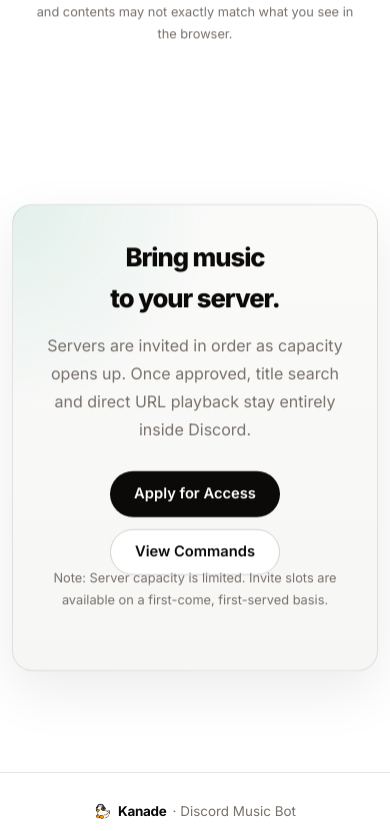
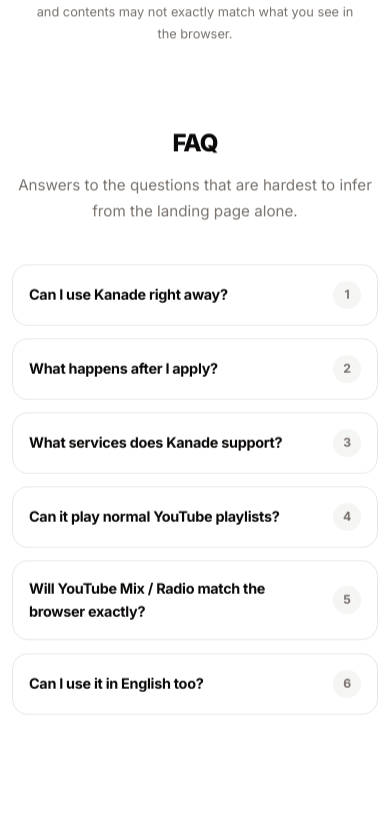
Before and after one commit to AxAce67/discord-music-bot-LP, a Next.js app: page / in a window 390 px wide. Shown: the part 4064-4895 px from the top of the page. Built offline with nearby package versions, Linux system fonts and the light colour scheme; no server answers.

Commit message:
Add landing page FAQ section

```diff
--- a/app/globals.css
+++ b/app/globals.css
@@ -660,6 +660,69 @@
   text-wrap: pretty;
 }
 
+/* ────────── faq ────────── */
+.faq-list {
+  display: grid;
+  gap: 12px;
+  width: min(860px, 100%);
+  margin: 0 auto;
+}
+
+.faq-item {
+  border: 1px solid var(--gray-100);
+  border-radius: 16px;
+  background: color-mix(in srgb, var(--white) 94%, var(--off-white) 6%);
+  transition: border-color .15s var(--ease), box-shadow .15s var(--ease), transform .15s var(--ease);
+}
+
+.faq-item:hover {
+  border-color: var(--gray-200);
+  box-shadow: 0 6px 18px color-mix(in srgb, var(--black) 5%, transparent);
+  transform: translateY(-1px);
+}
+
+.faq-item[open] {
+  border-color: var(--gray-200);
+}
+
+.faq-question {
+  display: flex;
+  align-items: center;
+  justify-content: space-between;
+  gap: 16px;
+  padding: 18px 20px;
+  font-size: .95rem;
+  font-weight: 700;
+  letter-spacing: -.02em;
+  cursor: pointer;
+  list-style: none;
+}
+
+.faq-question::-webkit-details-marker {
+  display: none;
+}
+
+.faq-marker {
+  width: 28px;
+  height: 28px;
+  border-radius: 999px;
+  display: inline-grid;
+  place-items: center;
+  flex-shrink: 0;
+  background: var(--gray-50);
+  color: var(--gray-500);
+  font-size: .76rem;
+  font-weight: 700;
+}
+
+.faq-answer {
+  padding: 0 20px 18px;
+  color: var(--gray-500);
+  font-size: .88rem;
+  line-height: 1.8;
+  text-wrap: pretty;
+}
+
 /* ────────── CTA ────────── */
 .cta {
   text-align: center;
@@ -1058,6 +1121,16 @@
     grid-template-columns: 1fr;
   }
 
+  .faq-question {
+    padding: 16px 16px;
+    font-size: .9rem;
+  }
+
+  .faq-answer {
+    padding: 0 16px 16px;
+    font-size: .84rem;
+  }
+
   .hero-btns {
     flex-direction: column;
     align-items: center;
--- a/app/page.tsx
+++ b/app/page.tsx
@@ -13,6 +13,7 @@
     navFeatures: "機能",
     navHow: "使い方",
     navCommands: "コマンド",
+    navFaq: "FAQ",
     navAdd: "利用申請",
     heroTitleA: "ボイスチャットで",
     heroTitleB: "好きな音楽を流そう",
@@ -59,6 +60,34 @@
       { name: "/leave", desc: "ボイスチャンネルから退出" },
       { name: "/lang {ja|en}", desc: "言語を切り替え（日/英）" }
     ],
+    faqHeading: "よくある質問",
+    faqLead: "サイトだけでは分かりにくい点を、先にまとめています。",
+    faqs: [
+      {
+        q: "Kanade は今すぐ使えますか？",
+        a: "現在は安定運用のため段階的に受付しています。利用申請の内容を確認し、案内可能なサーバーから順次ご連絡しています。"
+      },
+      {
+        q: "利用申請すると何が起きますか？",
+        a: "フォーム送信後、受付順と空き状況を確認し、利用可能な場合のみ招待手順をご案内します。"
+      },
+      {
+        q: "どのサービスに対応していますか？",
+        a: "現在は YouTube の曲名検索、URL再生、通常プレイリスト再生に対応しています。Spotify の直接再生には対応していません。"
+      },
+      {
+        q: "通常の YouTube プレイリストは使えますか？",
+        a: "はい。通常の YouTube プレイリスト URL を貼ると、まとめてキューに追加して再生できます。"
+      },
+      {
+        q: "YouTube Mix / Radio はブラウザ通りに再生されますか？",
+        a: "Mix / Radio は動的プレイリストのため、ブラウザで表示される曲順や内容と完全一致しない場合があります。"
+      },
+      {
+        q: "日本語以外でも使えますか？",
+        a: "はい。日本語と英語の表示に対応していて、サーバーごとに表示言語を切り替えられます。"
+      }
+    ],
     ctaHeading: "あなたのサーバーに、\n音楽を。",
     ctaBody: "利用可能なサーバーから順次案内しています。導入後は曲名検索も URL 直接再生も Discord の中で完結します。",
     ctaPrimary: "利用申請する",
@@ -71,6 +100,7 @@
     navFeatures: "Features",
     navHow: "How it works",
     navCommands: "Commands",
+    navFaq: "FAQ",
     navAdd: "Apply for Access",
     heroTitleA: "Play music",
     heroTitleB: "inside voice chat",
@@ -116,6 +146,34 @@
       { name: "/join", desc: "Join a voice channel" },
       { name: "/leave", desc: "Leave the voice channel" },
       { name: "/lang {ja|en}", desc: "Switch language" }
+    ],
+    faqHeading: "FAQ",
+    faqLead: "Answers to the questions that are hardest to infer from the landing page alone.",
+    faqs: [
+      {
+        q: "Can I use Kanade right away?",
+        a: "Access is currently rolling out in stages. We review each application and contact servers we can support as capacity becomes available."
+      },
+      {
+        q: "What happens after I apply?",
+        a: "After you submit the form, we review requests in order and send invite guidance only when a slot is available."
+      },
+      {
+        q: "What services does Kanade support?",
+        a: "Kanade currently focuses on YouTube title search, direct URL playback, and regular playlist playback. Direct Spotify playback is not supported."
+      },
+      {
+        q: "Can it play normal YouTube playlists?",
+        a: "Yes. Paste a regular YouTube playlist URL and Kanade can add the list to the queue for playback."
+      },
+      {
+        q: "Will YouTube Mix / Radio match the browser exactly?",
+        a: "Not always. Mix / Radio is dynamic, so track order and contents may differ from what you see in the browser."
+      },
+      {
+        q: "Can I use it in English too?",
+        a: "Yes. Kanade supports both Japanese and English, and the display language can be changed per server."
+      }
     ],
     ctaHeading: "Bring music\nto your server.",
     ctaBody: "Servers are invited in order as capacity opens up. Once approved, title search and direct URL playback stay entirely inside Discord.",
@@ -205,6 +263,18 @@
   }, [locale]);
 
   const t = copy[locale];
+  const faqJsonLd = {
+    "@context": "https://schema.org",
+    "@type": "FAQPage",
+    mainEntity: t.faqs.map((faq) => ({
+      "@type": "Question",
+      name: faq.q,
+      acceptedAnswer: {
+        "@type": "Answer",
+        text: faq.a,
+      },
+    })),
+  };
   const nextTheme = theme === "light" ? "dark" : "light";
   const jsonLd = {
     "@context": "https://schema.org",
@@ -280,6 +350,7 @@
   return (
     <>
       <script type="application/ld+json" dangerouslySetInnerHTML={{ __html: JSON.stringify(jsonLd) }} />
+      <script type="application/ld+json" dangerouslySetInnerHTML={{ __html: JSON.stringify(faqJsonLd) }} />
       <div className={isScrolled ? "nav-wrap is-scrolled" : "nav-wrap"}>
         <nav className="nav container">
           <div className="nav-left">
@@ -291,6 +362,7 @@
               <a href="#features">{t.navFeatures}</a>
               <a href="#how">{t.navHow}</a>
               <a href="#commands">{t.navCommands}</a>
+              <a href="#faq">{t.navFaq}</a>
             </div>
           </div>
           <div className="nav-right">
@@ -485,6 +557,25 @@
           <p className="commands-note" data-reveal>{t.commandsMixNote}</p>
         </section>
 
+        <section className="sec" id="faq">
+          <div className="sec-head" data-reveal>
+            <h2>{t.faqHeading}</h2>
+            <p>{t.faqLead}</p>
+          </div>
+
+          <div className="faq-list">
+            {t.faqs.map((faq, index) => (
+              <details className="faq-item" key={faq.q} data-reveal>
+                <summary className="faq-question">
+                  <span>{faq.q}</span>
+                  <span className="faq-marker" aria-hidden="true">{index + 1}</span>
+                </summary>
+                <p className="faq-answer">{faq.a}</p>
+              </details>
+            ))}
+          </div>
+        </section>
+
         <section className="cta">
           <div className="cta-panel" data-reveal>
             <h2>
```
